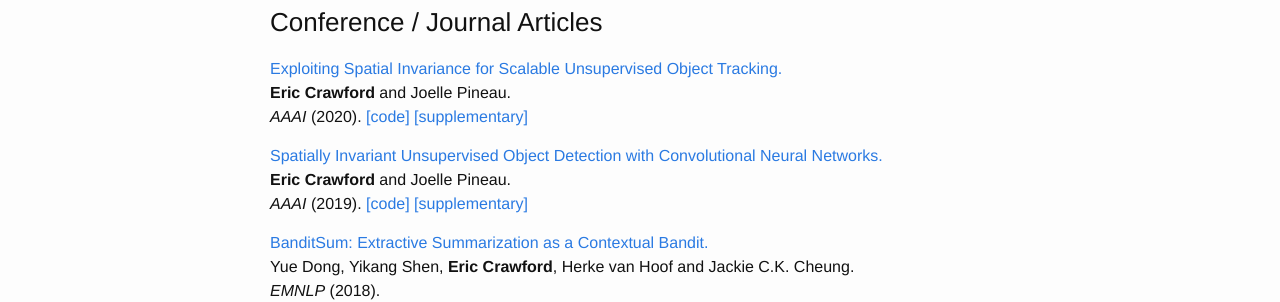
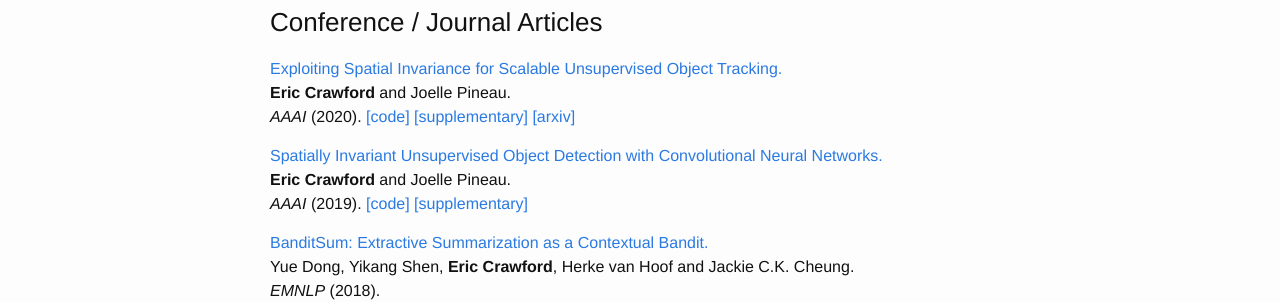
Before and after one commit to e2crawfo/e2crawfo.github.io, a Jekyll site: the page built from index.md, in a window 1280 px wide. Shown: the part 443-745 px from the top of the page. Built offline with Jekyll 4.4.1, drawn with Linux system fonts in a browser that asks for light colours.

Commit message:
Added arxiv link for SILOT.

```diff
--- a/index.md
+++ b/index.md
@@ -13,7 +13,7 @@
 ### Conference / Journal Articles
 [Exploiting Spatial Invariance for Scalable Unsupervised Object Tracking.]({{ site.url }}/pdfs/silot_aaai_2020.pdf)
 **Eric Crawford** and Joelle Pineau.
-*AAAI* (2020). [[code]](https://github.com/e2crawfo/silot) [[supplementary]]({{ site.url }}/misc/silot_supp.pdf)
+*AAAI* (2020). [[code]](https://github.com/e2crawfo/silot) [[supplementary]]({{ site.url }}/misc/silot_supp.pdf) [[arxiv]](https://arxiv.org/abs/1911.09033)
 
 [Spatially Invariant Unsupervised Object Detection with Convolutional Neural Networks.]({{ site.url }}/pdfs/spair_aaai_2019.pdf)
 **Eric Crawford** and Joelle Pineau.
```
